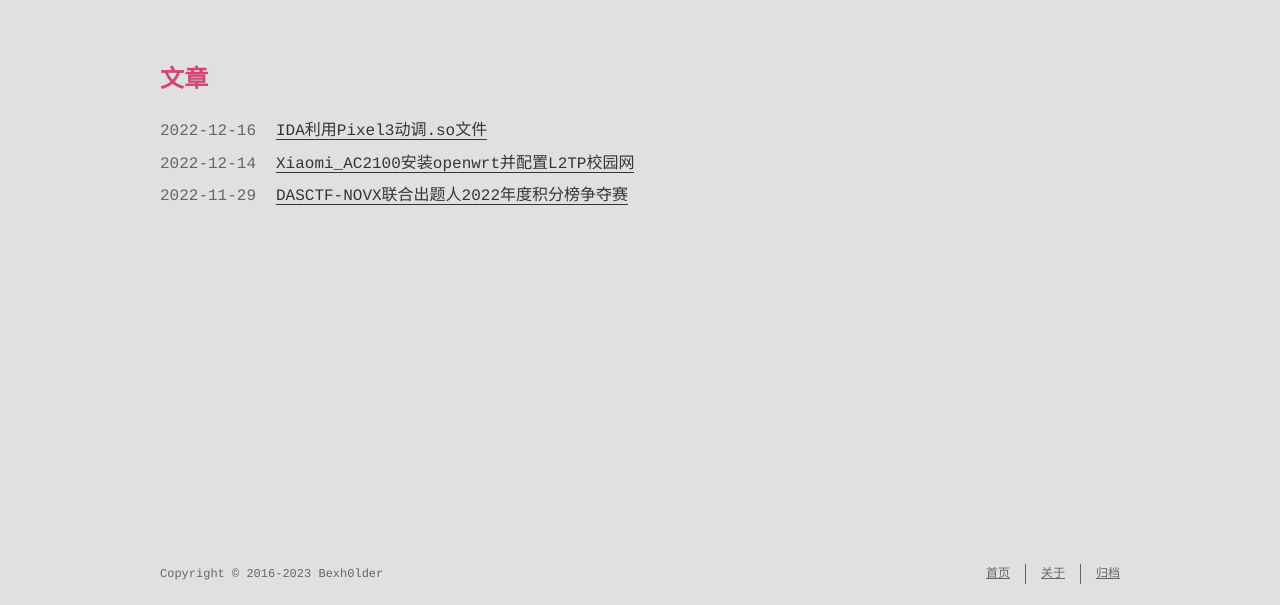
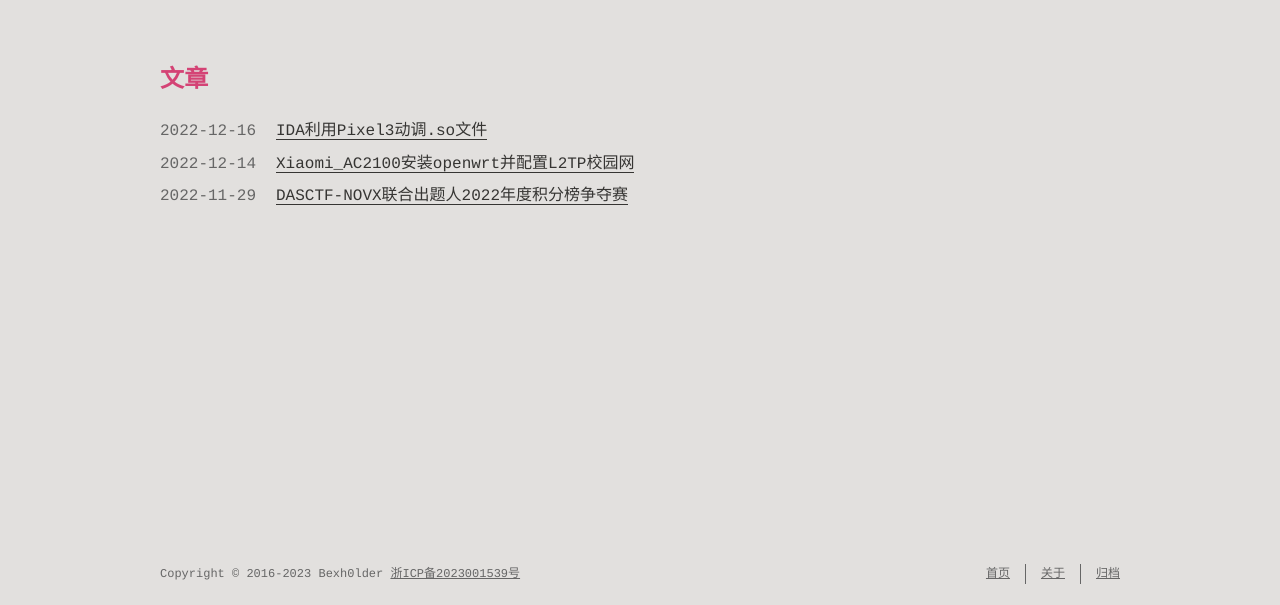
Before and after one commit to bexh0lder/bexh0lder.github.io, a plain HTML site: page index.html in a window 1280 px wide. Shown: the part 195-800 px from the top of the page. Drawn offline with nearby package versions, Linux system fonts and the light colour scheme.

Commit message:
Site updated: 2023-03-21 13:39:51

```diff
--- a/index.html
+++ b/index.html
@@ -200,6 +200,7 @@
 
     2016-2023
     Bexh0lder
+    <a target="_blank" rel="noopener" href="http://www.miitbeian.gov.cn/">浙ICP备2023001539号</a>
   </div>
   <div class="footer-right">
     <nav>
```
Also changed, not shown: 2022/11/29/DASCTF-NOVX联合出题人2022年度积分榜争夺赛/index.html (+1 -0 lines), 2022/12/14/Xiaomi-AC2100安装openwrt并配置L2TP校园网/index.html (+1 -0 lines), 2022/12/16/IDA利用Pixel3动调-so文件/index.html (+1 -0 lines), 404.html (+1 -0 lines), archives/2022/11/index.html (+1 -0 lines), archives/2022/12/index.html (+1 -0 lines), archives/2022/index.html (+1 -0 lines), archives/index.html (+1 -0 lines).
